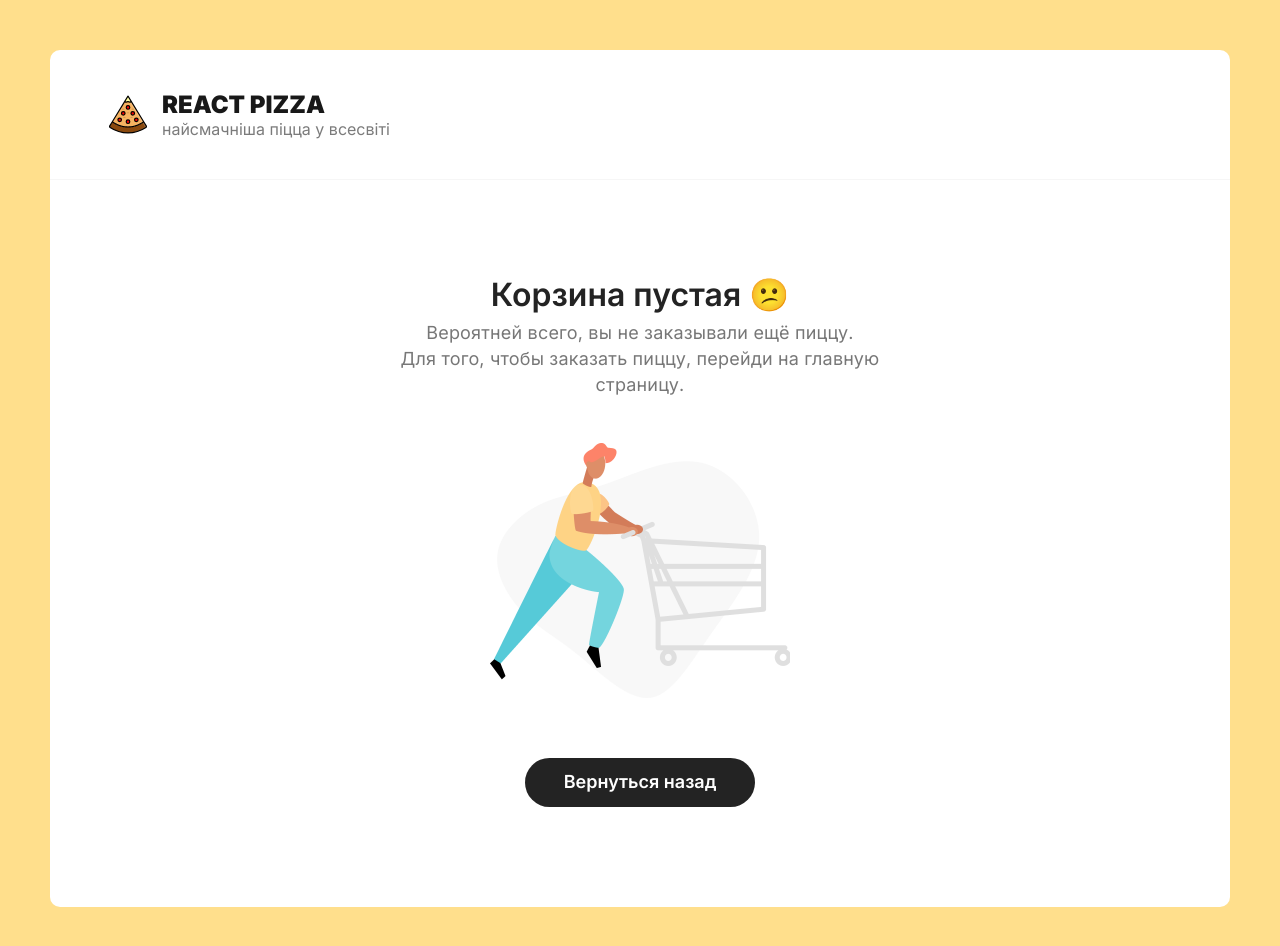
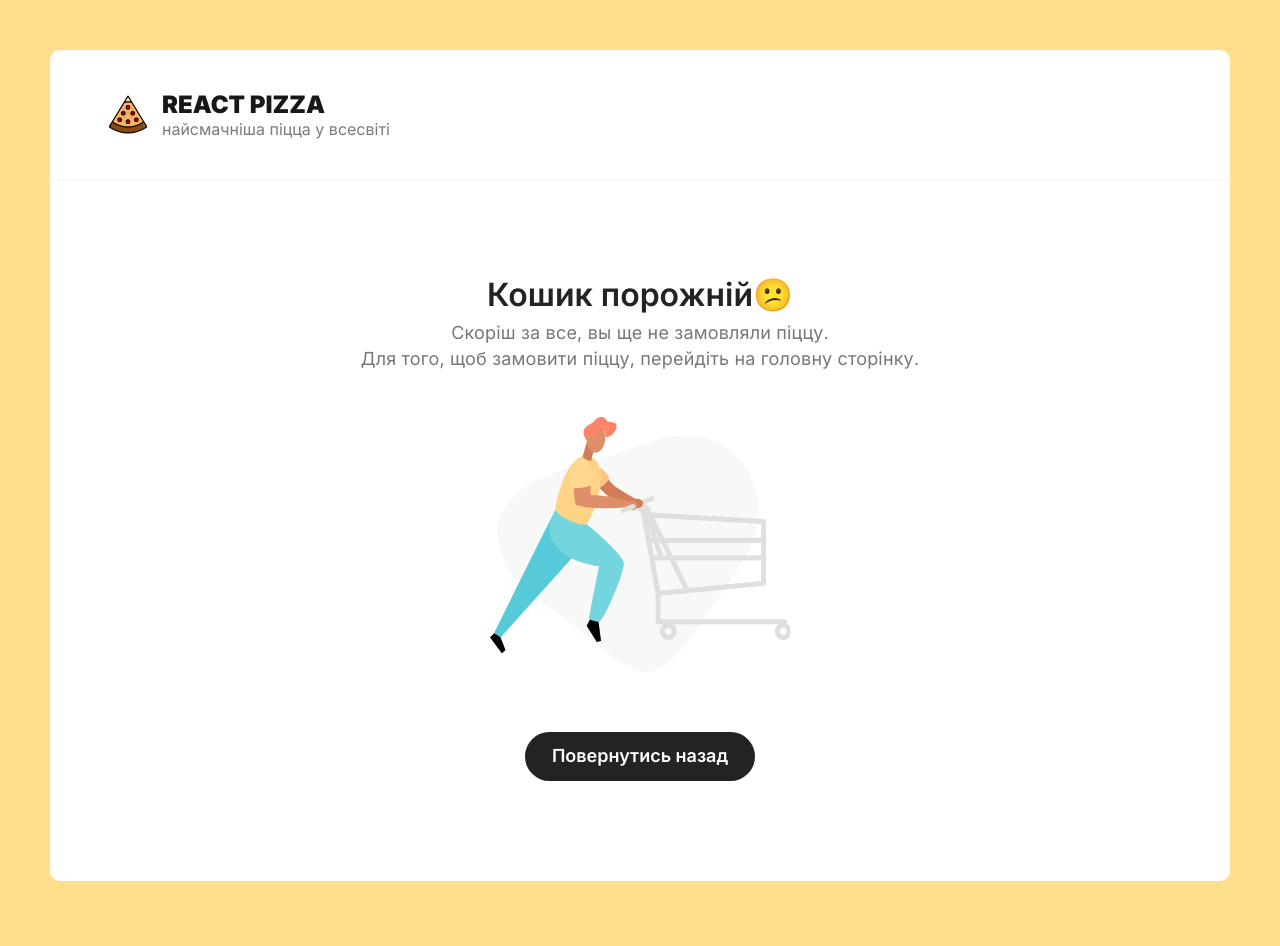
Before and after one commit to SerhiiAsauliak/React-TypeScript_Project_Pizza, a React (Create React App) app: page /cart in a window 1280 px wide. Shown: the top 946 px of the page. Built offline with nearby package versions, Linux system fonts and the light colour scheme.

Commit message:
refactored CartEmpty component

```diff
--- a/src/components/CartEmpty/CartEmpty.tsx
+++ b/src/components/CartEmpty/CartEmpty.tsx
@@ -5,15 +5,15 @@ import emptyCartImg from '../../assets/img/empty-cart.png';
 export const CartEmpty: React.FC = () => {
   return (
     <div className="cart cart--empty">
-      <h2>Корзина пустая <span>😕</span></h2>
+      <h2>Кошик порожній<span>😕</span></h2>
       <p>
-        Вероятней всего, вы не заказывали ещё пиццу.
+        Скоріш за все, вы ще не замовляли піццу.
         <br />
-        Для того, чтобы заказать пиццу, перейди на главную страницу.
+        Для того, щоб замовити піццу, перейдіть на головну сторінку.
       </p>
       <img src={emptyCartImg} alt="Empty cart" />
       <Link to="/" className="button button--black">
-        <span>Вернуться назад</span>
+        <span>Повернутись назад</span>
       </Link>
     </div>
   );
```
